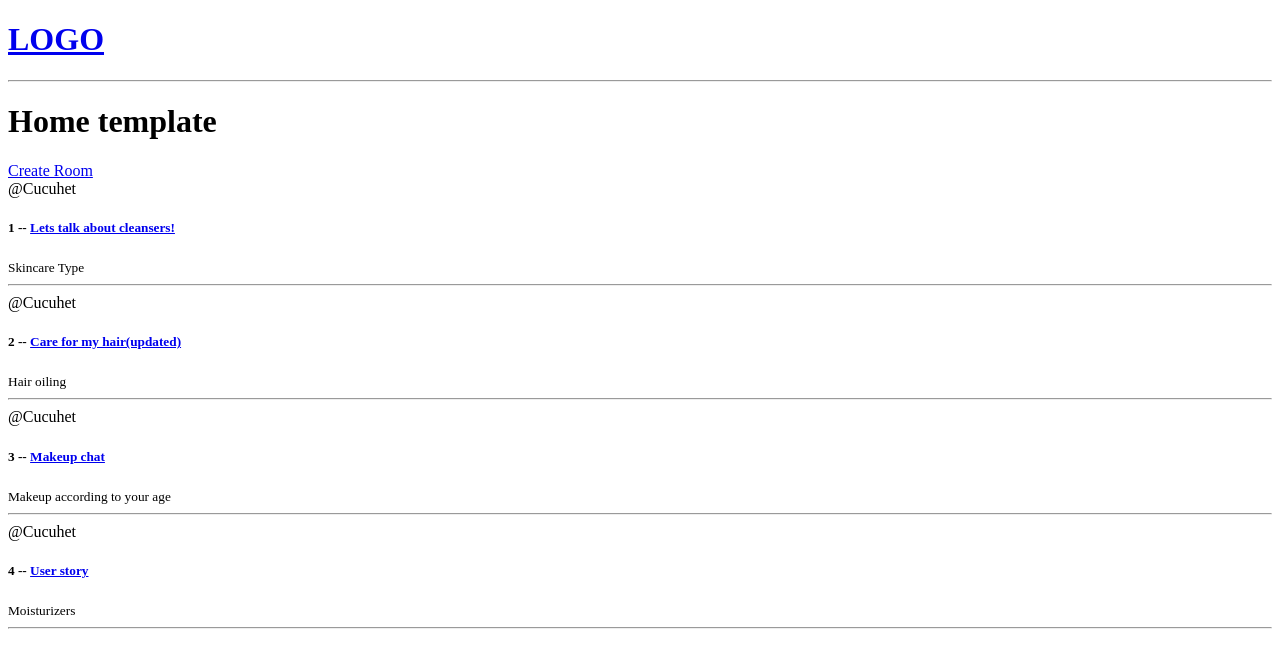
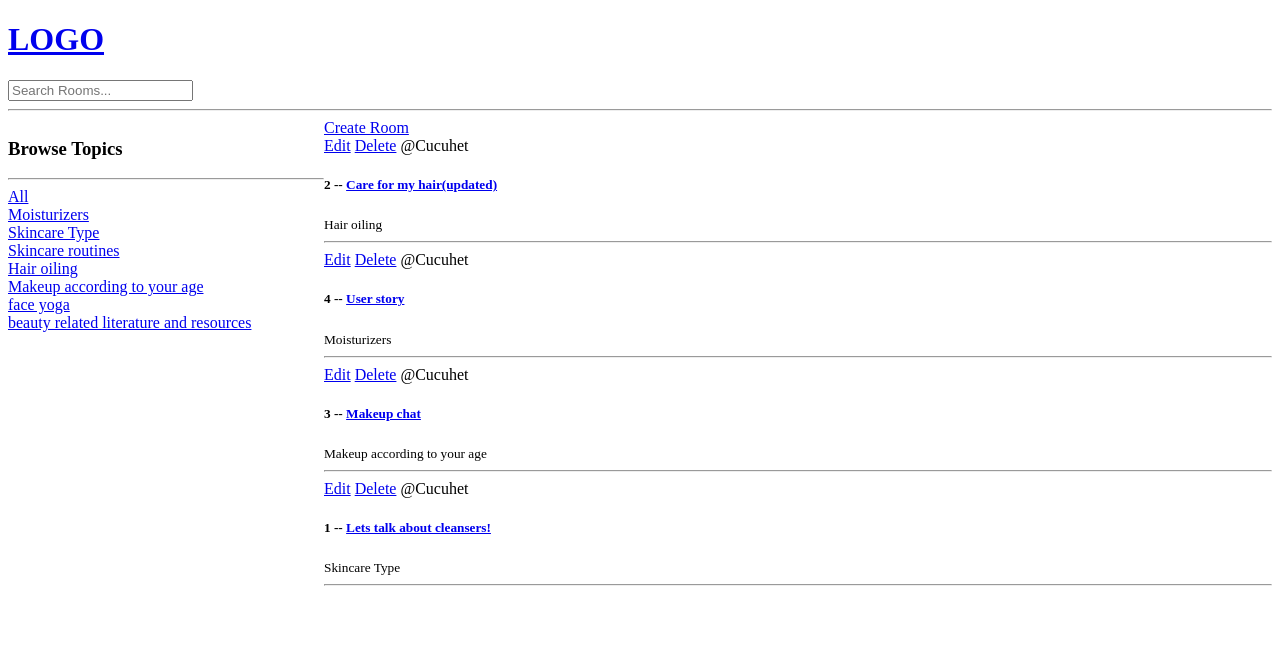
Before and after one commit to Lukyhet/Project_Four, a Django app: template beautypal/templates/beautypal/home.html in a window 1280 px wide. Shown: the top 668 px of the page. Run offline with Django 3.2, Linux system fonts and the light colour scheme; the template is opened without the code that fills it: values that come from a table or form of the project are taken from there, others are empty; data comes from the database, SQL or seed files in the repository; both versions use the stored data as it was after the commit; parts of the project's set-up code (start-up, migrations or seed data) failed here and were passed over.

Commit message:
create browser and search bar for groups

```diff
--- a/beautypal/models.py
+++ b/beautypal/models.py
@@ -20,6 +20,10 @@ class Room(models.Model):
     updated = models.DateTimeField(auto_now=True)
     created = models.DateTimeField(auto_now_add=True)
 
+
+    class Meta:
+        ordering = [ '-updated', '-created']
+
     def __str__(self):
         return self.name
 
--- a/beautypal/templates/beautypal/home.html
+++ b/beautypal/templates/beautypal/home.html
@@ -2,7 +2,35 @@
 
 {% block content %}
 
-<h1>Home template</h1>
+<style>
+    .home-container {
+
+        display: grid;
+        grid-template-columns: 1fr 3fr;
+    }
+
+</style>
+
+<div class="home-container">
+
+    <div>
+        <h3>Browse Topics</h3>
+        <hr>
+
+        <div>
+            <a href="{% url 'home' %}">All</a>
+        </div>
+
+        {% for topic in topics %}
+
+            <div>
+                <a href="{% url 'home'%}?q={{topic.name}}">{{topic.name}}</a>
+            </div>
+
+
+        {% endfor %}
+
+    </div>
 
     <div>
 
@@ -11,6 +39,8 @@
         <div>
             {% for room in rooms %}
                 <div>
+                    <a href="{% url 'update-room' room.id %}">Edit</a>
+                    <a href="{% url 'delete-room' room.id %}">Delete</a>
                     <span>@{{room.host.username}}</span>
                     <h5>{{room.id}} -- <a href="{% url 'room' room.id %}">{{room.name}}</a></h5>
                     <small>{{room.topic.name}}</small>
@@ -21,5 +51,8 @@
             {% endfor %}
         </div>
 
+
+    </div>
+
 </div>
 {% endblock content %}
--- a/beautypal/urls.py
+++ b/beautypal/urls.py
@@ -6,4 +6,6 @@ urlpatterns = urlpatterns = [
     path('room/<str:pk>/', views.room, name="room"),
 
     path('create-room/', views.createRoom, name="create-room"),
+    path('update-room/<str:pk>/', views.updateRoom, name="update-room"),
+    path('delete-room/<str:pk>/', views.deleteRoom, name="delete-room"),
 ]
--- a/templates/navbar.html
+++ b/templates/navbar.html
@@ -2,4 +2,10 @@
     <h1>LOGO</h1>
 </a>
 
+<form method="GET" action="{% url 'home' %}">
+    <input type="text" name="q" placeholder="Search Rooms..."/>
+
+
+</form>
+
 <hr>
```
Also changed, not shown: beautypal/templates/beautypal/delete.html (added, +17 -0 lines), beautypal/views.py (+45 -5 lines), db.sqlite3. Lines whose indentation alone changed are shown as unchanged.
